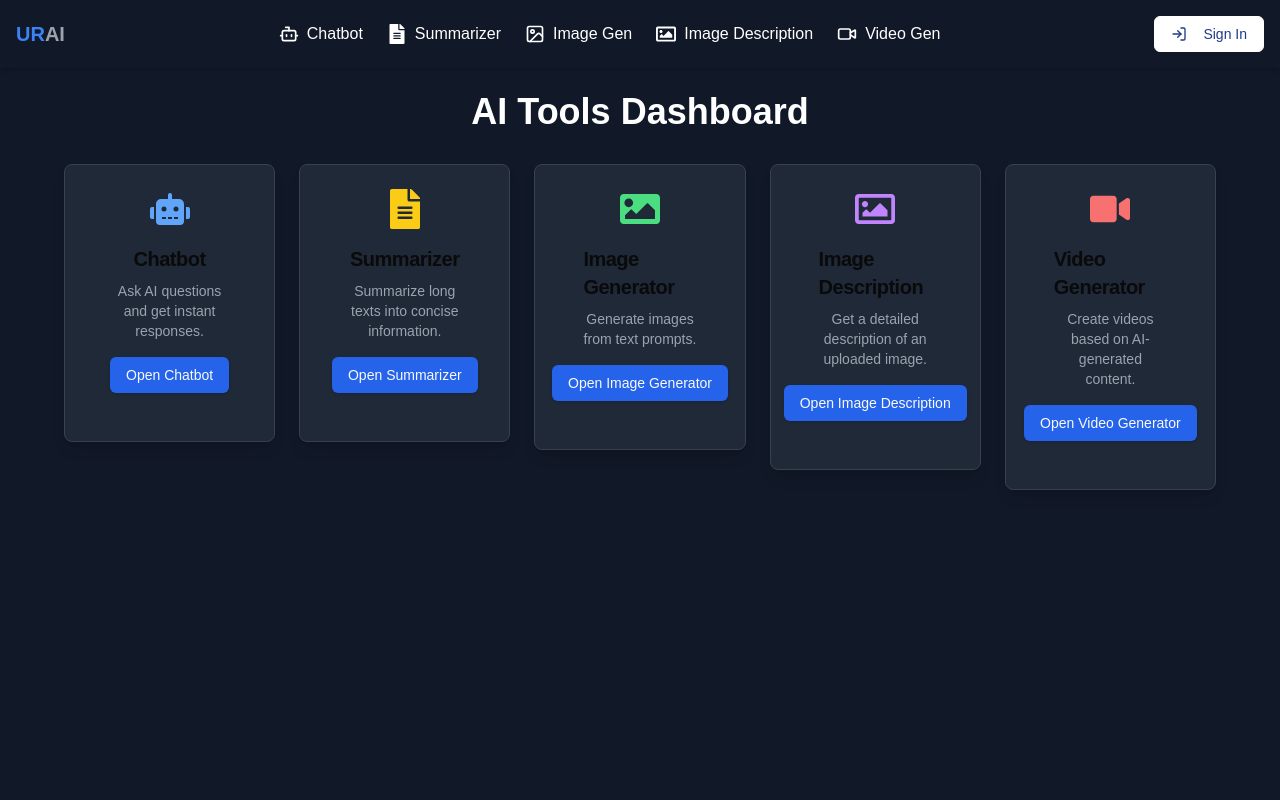
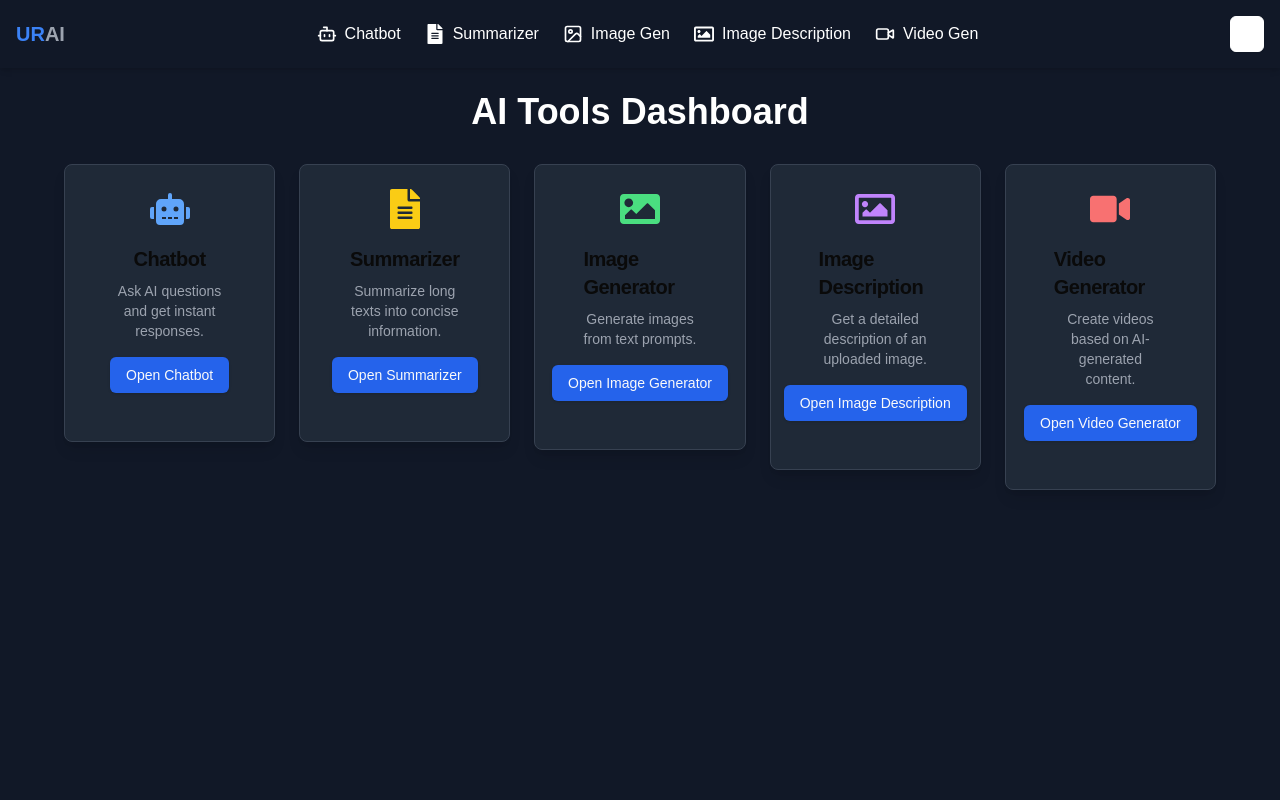
Before and after one commit to asif123raja/URAI-Asif, a Next.js app: page / in a window 1280 px wide. Shown: the top 800 px of the page. Built offline with nearby package versions, Linux system fonts and the light colour scheme.

Commit message:
login del

```diff
--- a/components/ui/Navbar.tsx
+++ b/components/ui/Navbar.tsx
@@ -72,7 +72,7 @@ export default function Navbar() {
           </Link>
         ) : (
           <Button onClick={() => setIsLoggedIn(true)} variant="outline" className=" text-blue-900 border-white">
-            <LogIn className="w-5 h-5 mr-2" /> Sign In
+            {/* <LogIn className="w-5 h-5 mr-2" /> Sign In */}
           </Button>
         )}
       </div>
```
